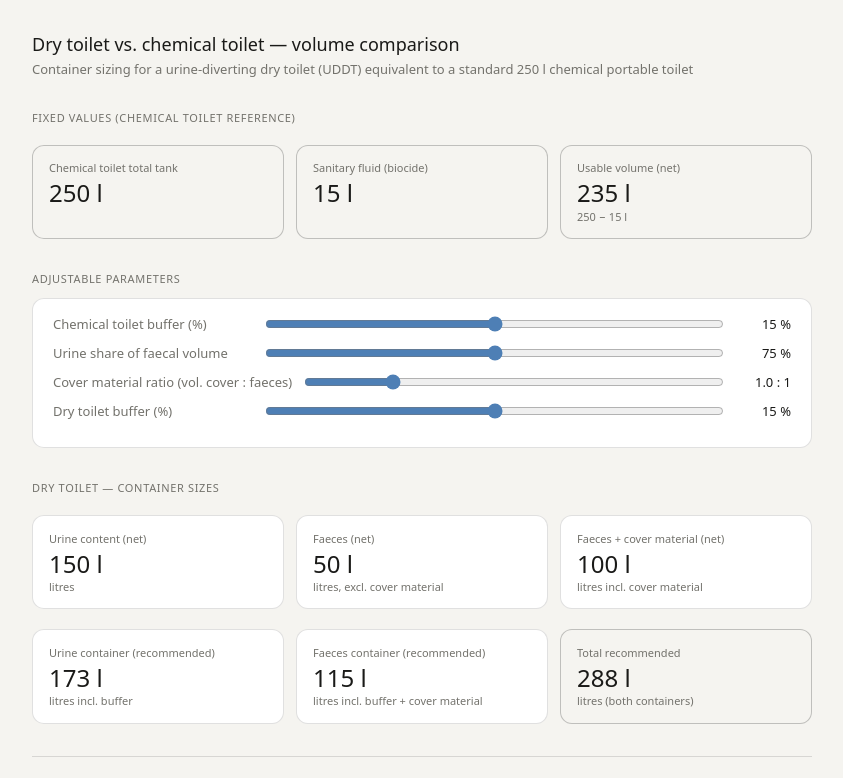
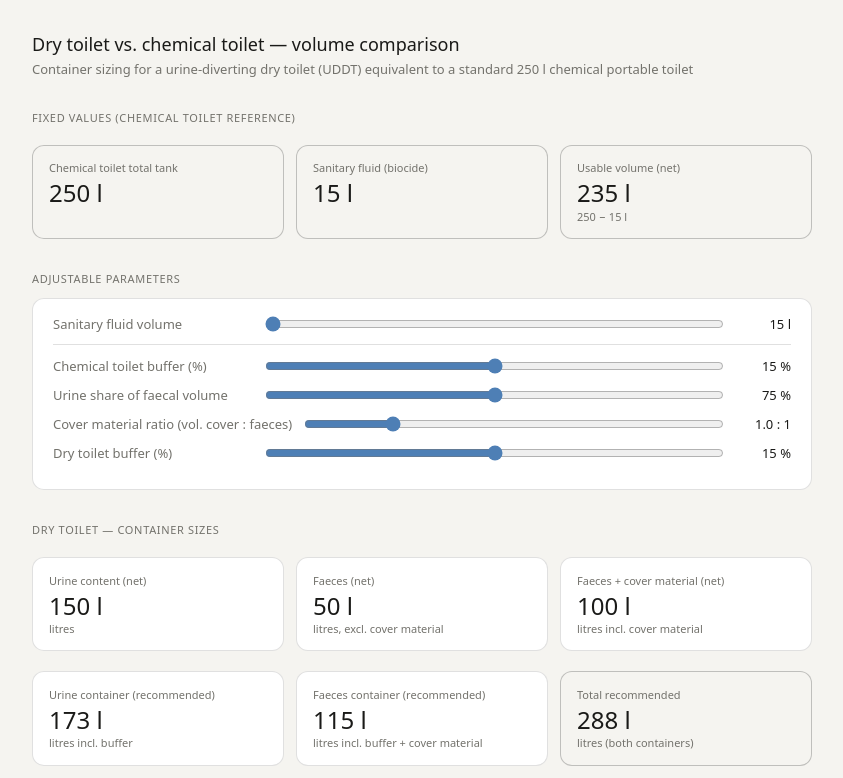
Before and after one commit to herethatthere/portable-toilets, a plain HTML site: page index.html in a window 1280 px wide. Shown: the top 778 px of the page, without its empty margins (218-1061 px from the left). Drawn offline with Linux system fonts and the light colour scheme.

Commit message:
Update index-260416.html

```diff
--- a/index.html
+++ b/index.html
@@ -6,7 +6,6 @@
   <title>Dry Toilet vs Chemical Toilet — Volume Comparison</title>
   <style>
     *, *::before, *::after { box-sizing: border-box; margin: 0; padding: 0; }
-
     :root {
       --color-background-primary: #ffffff;
       --color-background-secondary: #f5f4f0;
@@ -18,7 +17,6 @@
       --border-radius-lg: 12px;
       --font-sans: system-ui, -apple-system, sans-serif;
     }
-
     @media (prefers-color-scheme: dark) {
       :root {
         --color-background-primary: #1e1e1c;
@@ -29,35 +27,11 @@
         --color-border-secondary: rgba(255,255,255,0.22);
       }
     }
-
-    body {
-      font-family: var(--font-sans);
-      background: var(--color-background-secondary);
-      color: var(--color-text-primary);
-      padding: 2rem 1rem;
-      min-height: 100vh;
-    }
-
-    .container {
-      max-width: 780px;
-      margin: 0 auto;
-      background: var(--color-background-secondary);
-    }
-
-    h1 {
-      font-size: 18px;
-      font-weight: 500;
-      color: var(--color-text-primary);
-      margin-bottom: 0.25rem;
-    }
-
-    .subtitle {
-      font-size: 13px;
-      color: var(--color-text-secondary);
-      margin-bottom: 2rem;
-    }
-
-    .wrap { padding: 0; font-size: 14px; }
+    body { font-family: var(--font-sans); background: var(--color-background-secondary); color: var(--color-text-primary); padding: 2rem 1rem; min-height: 100vh; }
+    .container { max-width: 780px; margin: 0 auto; }
+    h1 { font-size: 18px; font-weight: 500; color: var(--color-text-primary); margin-bottom: 0.25rem; }
+    .subtitle { font-size: 13px; color: var(--color-text-secondary); margin-bottom: 2rem; }
+    .wrap { font-size: 14px; }
     .sl { font-size: 11px; color: var(--color-text-secondary); text-transform: uppercase; letter-spacing: 0.06em; margin: 0 0 0.75rem; font-weight: 500; }
     .slider-row { display: flex; align-items: center; gap: 12px; margin-bottom: 11px; }
     .slider-row label { font-size: 13px; color: var(--color-text-secondary); min-width: 200px; }
@@ -79,6 +53,7 @@
     .note { font-size: 12px; color: var(--color-text-secondary); border-left: 2px solid var(--color-border-secondary); padding-left: 10px; margin: 0.4rem 0 1rem; line-height: 1.6; }
     .params-box { background: var(--color-background-primary); border: 0.5px solid var(--color-border-tertiary); border-radius: var(--border-radius-lg); padding: 1rem 1.25rem; margin-bottom: 1.5rem; }
     .section { margin-bottom: 2rem; }
+    .slider-divider { border: none; border-top: 0.5px solid var(--color-border-tertiary); margin: 10px 0 12px; }
   </style>
 </head>
 <body>
@@ -97,12 +72,12 @@
           </div>
           <div class="card ref">
             <p class="ct">Sanitary fluid (biocide)</p>
-            <p class="cv">15 l</p>
+            <p class="cv" id="ref-sanfluid">15 l</p>
           </div>
           <div class="card ref">
             <p class="ct">Usable volume (net)</p>
-            <p class="cv">235 l</p>
-            <p class="cu">250 − 15 l</p>
+            <p class="cv" id="dixi-nutz">235 l</p>
+            <p class="cu" id="dixi-nutz-sub">250 − 15 l</p>
           </div>
         </div>
       </div>
@@ -110,6 +85,12 @@
       <div class="section">
         <p class="sl">Adjustable parameters</p>
         <div class="params-box">
+          <div class="slider-row">
+            <label>Sanitary fluid volume</label>
+            <input type="range" id="sanfluid" min="15" max="30" value="15" step="1" oninput="calc()">
+            <span class="val" id="sanfluid-out">15 l</span>
+          </div>
+          <hr class="slider-divider">
           <div class="slider-row">
             <label>Chemical toilet buffer (%)</label>
             <input type="range" id="dixi-puf" min="5" max="25" value="15" step="5" oninput="calc()">
@@ -176,8 +157,8 @@
       <div class="section">
         <p class="sl">Visual comparison</p>
         <div class="bar-row">
-          <div class="bar-label"><span>Chemical toilet — sanitary fluid (biocide)</span><span>15 l</span></div>
-          <div class="bar-track"><div class="bar-fill" style="background:#8EA8CC;width:5%">15 l</div></div>
+          <div class="bar-label"><span>Chemical toilet — sanitary fluid (biocide)</span><span id="bl-sanfluid">15 l</span></div>
+          <div class="bar-track"><div class="bar-fill" id="bf-sanfluid" style="background:#8EA8CC"></div></div>
         </div>
         <div class="bar-row">
           <div class="bar-label"><span>Chemical toilet — effective faecal content (net)</span><span id="bl-dixi-eff">—</span></div>
@@ -195,10 +176,8 @@
           <div class="bar-label"><span>Dry toilet — faeces container (recommended)</span><span id="bl-faeces">—</span></div>
           <div class="bar-track"><div class="bar-fill" id="bf-faeces" style="background:#B5835A"></div></div>
         </div>
-
         <p class="note" id="note-text"></p>
-
-        <p style="font-size:11px;color:var(--color-text-secondary);margin-top:1rem">Base: 235 l usable volume (250 l tank − 15 l sanitary fluid), split by urine share slider. Cover material increases solid fraction volume only. Buffer accounts for usage peaks, spillage, and misuse.</p>
+        <p style="font-size:11px;color:var(--color-text-secondary);margin-top:1rem">Base: 250 l tank minus sanitary fluid volume = usable volume, split by urine share slider. Cover material increases solid fraction volume only. Buffer accounts for usage peaks, spillage, and misuse.</p>
       </div>
 
     </div>
@@ -206,24 +185,28 @@
 
   <script>
     function calc() {
-      const dixiPuf = parseInt(document.getElementById('dixi-puf').value) / 100;
-      const urinpct = parseInt(document.getElementById('urinpct').value) / 100;
-      const litter  = parseFloat(document.getElementById('litter').value);
-      const dryPuf  = parseInt(document.getElementById('dry-puf').value) / 100;
+      const sanfluid = parseInt(document.getElementById('sanfluid').value);
+      const dixiPuf  = parseInt(document.getElementById('dixi-puf').value) / 100;
+      const urinpct  = parseInt(document.getElementById('urinpct').value) / 100;
+      const litter   = parseFloat(document.getElementById('litter').value);
+      const dryPuf   = parseInt(document.getElementById('dry-puf').value) / 100;
 
-      document.getElementById('dixi-puf-out').textContent = Math.round(dixiPuf * 100) + ' %';
-      document.getElementById('urinpct-out').textContent  = Math.round(urinpct * 100) + ' %';
-      document.getElementById('litter-out').textContent   = litter.toFixed(1) + ' : 1';
-      document.getElementById('dry-puf-out').textContent  = Math.round(dryPuf * 100) + ' %';
+      document.getElementById('sanfluid-out').textContent  = sanfluid + ' l';
+      document.getElementById('dixi-puf-out').textContent  = Math.round(dixiPuf * 100) + ' %';
+      document.getElementById('urinpct-out').textContent   = Math.round(urinpct * 100) + ' %';
+      document.getElementById('litter-out').textContent    = litter.toFixed(1) + ' : 1';
+      document.getElementById('dry-puf-out').textContent   = Math.round(dryPuf * 100) + ' %';
 
-      const usable  = 235;
-      const pufDixi = Math.round(usable * dixiPuf);
-      const effDixi = usable - pufDixi;
+      document.getElementById('ref-sanfluid').textContent  = sanfluid + ' l';
+      const usable = 250 - sanfluid;
+      document.getElementById('dixi-nutz').textContent     = usable + ' l';
+      document.getElementById('dixi-nutz-sub').textContent = '250 − ' + sanfluid + ' l';
 
+      const pufDixi   = Math.round(usable * dixiPuf);
+      const effDixi   = usable - pufDixi;
       const urinNet   = Math.round(effDixi * urinpct);
       const faecesNet = effDixi - urinNet;
       const faecesLit = Math.round(faecesNet * (1 + litter));
-
       const urinPuf   = Math.round(urinNet   * (1 + dryPuf));
       const faecesPuf = Math.round(faecesLit * (1 + dryPuf));
       const totalPuf  = urinPuf + faecesPuf;
@@ -238,24 +221,24 @@
       const maxB = 300;
       const pct = v => Math.min(98, Math.round((v / maxB) * 95));
 
-      document.getElementById('bl-dixi-eff').textContent = effDixi + ' l';
-      document.getElementById('bf-dixi-eff').style.width = pct(effDixi) + '%';
-      document.getElementById('bf-dixi-eff').textContent = effDixi + ' l';
-
-      document.getElementById('bl-dixi-puf').textContent = pufDixi + ' l';
-      document.getElementById('bf-dixi-puf').style.width = pct(pufDixi) + '%';
-      document.getElementById('bf-dixi-puf').textContent = pufDixi + ' l';
-
-      document.getElementById('bl-urin').textContent     = urinPuf + ' l';
-      document.getElementById('bf-urin').style.width     = pct(urinPuf) + '%';
-      document.getElementById('bf-urin').textContent     = urinPuf + ' l';
-
-      document.getElementById('bl-faeces').textContent   = faecesPuf + ' l';
-      document.getElementById('bf-faeces').style.width   = pct(faecesPuf) + '%';
-      document.getElementById('bf-faeces').textContent   = faecesPuf + ' l';
+      document.getElementById('bl-sanfluid').textContent   = sanfluid + ' l';
+      document.getElementById('bf-sanfluid').style.width   = pct(sanfluid) + '%';
+      document.getElementById('bf-sanfluid').textContent   = sanfluid + ' l';
+      document.getElementById('bl-dixi-eff').textContent   = effDixi + ' l';
+      document.getElementById('bf-dixi-eff').style.width   = pct(effDixi) + '%';
+      document.getElementById('bf-dixi-eff').textContent   = effDixi + ' l';
+      document.getElementById('bl-dixi-puf').textContent   = pufDixi + ' l';
+      document.getElementById('bf-dixi-puf').style.width   = pct(pufDixi) + '%';
+      document.getElementById('bf-dixi-puf').textContent   = pufDixi + ' l';
+      document.getElementById('bl-urin').textContent       = urinPuf + ' l';
+      document.getElementById('bf-urin').style.width       = pct(urinPuf) + '%';
+      document.getElementById('bf-urin').textContent       = urinPuf + ' l';
+      document.getElementById('bl-faeces').textContent     = faecesPuf + ' l';
+      document.getElementById('bf-faeces').style.width     = pct(faecesPuf) + '%';
+      document.getElementById('bf-faeces').textContent     = faecesPuf + ' l';
 
       document.getElementById('note-text').textContent =
-        `235 l usable volume → ${pufDixi} l buffer → ${effDixi} l effective content: ` +
+        `${usable} l usable volume → ${pufDixi} l buffer → ${effDixi} l effective content: ` +
         `${urinNet} l urine + ${faecesNet} l faeces. ` +
         `With cover material (${litter.toFixed(1)}:1): faeces container ${faecesLit} l net, ${faecesPuf} l recommended. ` +
         `Urine container ${urinPuf} l recommended. Total: ${totalPuf} l.`;
```
